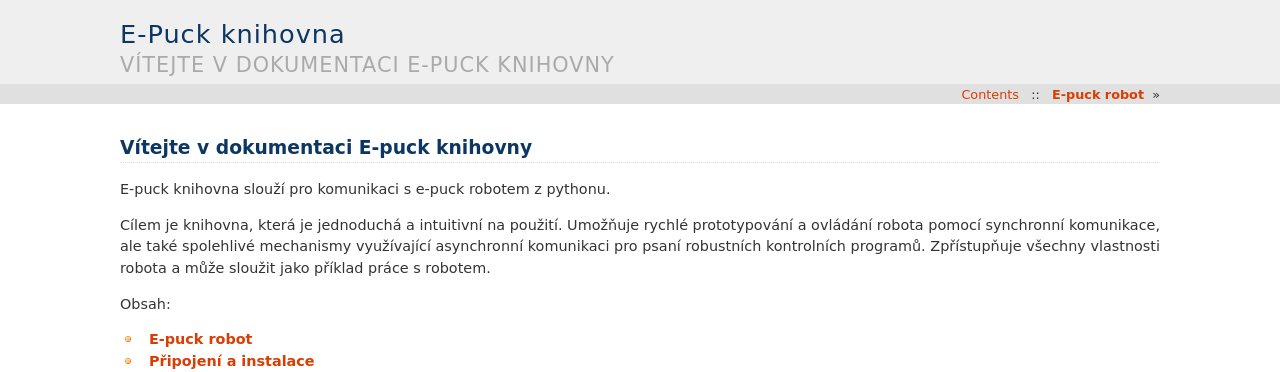
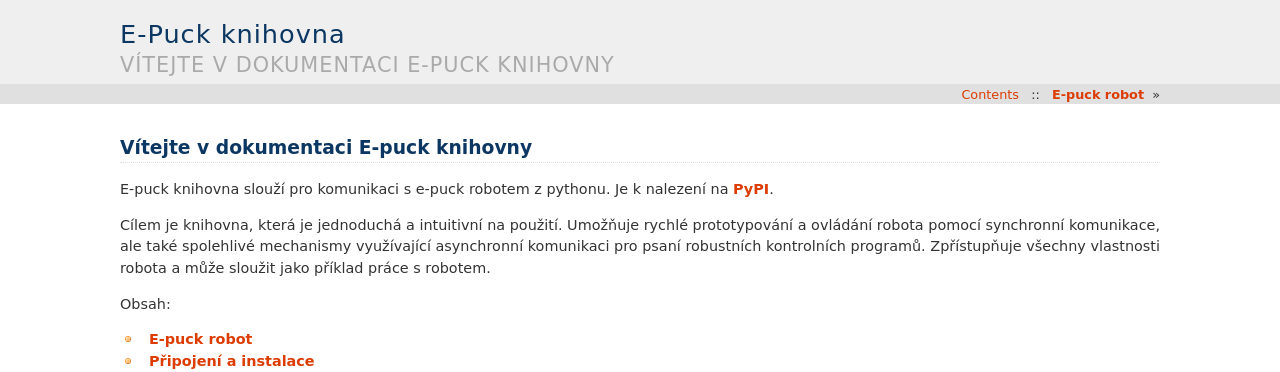
Before and after one commit to davidmarek/E-Puck-Algorithms-Library, a Sphinx documentation site: the page built from doc/index.rst, in a window 1280 px wide. Shown: the top 372 px of the page. Built offline with Sphinx 7.4.7, drawn with Linux system fonts in a browser that asks for light colours.

Commit message:
Do dokumentace pridan odkaz na PyPI

```diff
--- a/doc/index.rst
+++ b/doc/index.rst
@@ -6,7 +6,8 @@
 Vítejte v dokumentaci E-puck knihovny
 =====================================
 
-E-puck knihovna slouží pro komunikaci s e-puck robotem z pythonu.
+E-puck knihovna slouží pro komunikaci s e-puck robotem z pythonu. Je k nalezení
+na `PyPI <http://pypi.python.org/pypi/epuck/0.9.1>`_.
 
 Cílem je knihovna, která je jednoduchá a intuitivní na použití. Umožňuje rychlé
 prototypování a ovládání robota pomocí synchronní komunikace, ale také
```
